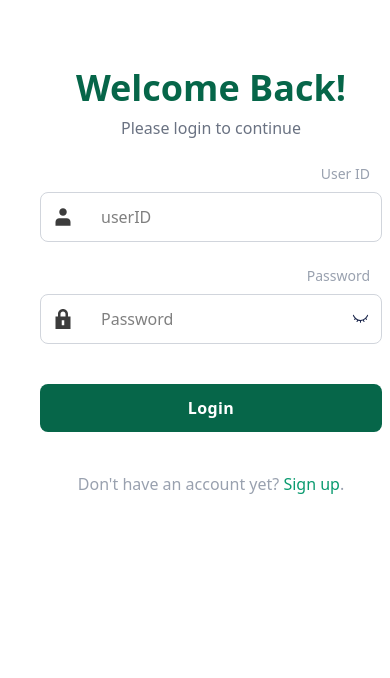
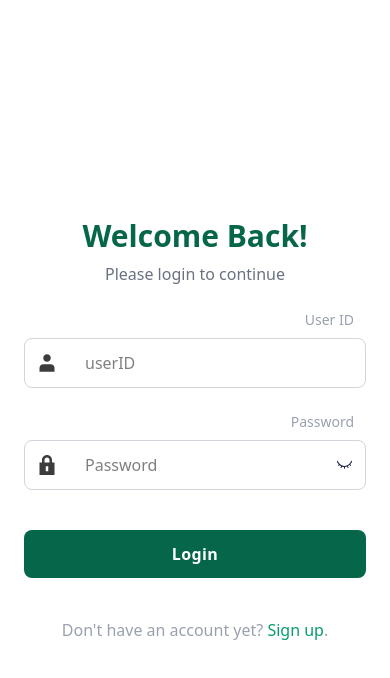
Before and after one commit to JOSEPH-Inalegwu/scholaris-app, a React (Vite) app: page / in a window 390 px wide. Shown: the top 678 px of the page. Built offline with nearby package versions, Linux system fonts and the light colour scheme.

Commit message:
Refactor authentication flow to use a unified AuthPage component; add switch functionality between Login and Signup forms

```diff
--- /dev/null
+++ b/src/Features/Auth/Pages/AuthPage.jsx
@@ -0,0 +1,55 @@
+import React, { useState } from 'react';
+import Login from './Login';
+import Signup from './Signup';  // Make sure Signup imports the updated SignupForm
+
+const AuthPage = () => {
+  const [isSignup, setIsSignup] = useState(false);
+
+  const handleSwitchForm = () => {
+    setIsSignup(!isSignup);
+  };
+
+  return (
+    <>
+      <div className="bg-white md:min-h-screen flex justify-center">
+        {/* Image Section */}
+        <div className="hidden bg-cover lg:block lg:w-2/4 h-screen">
+          <div className="relative flex items-center h-full px-20 overflow-hidden">
+            <div className="absolute inset-0 bg-[url('src/assets/images/pexels-kalmshoota-1184580.jpg')] bg-cover bg-center filter blur-sm" />
+            <div className="absolute inset-0 bg-[#027451] opacity-50" />
+            <div className="space-y-14 relative z-10">
+              <div className="max-w-2xl px-8 py-7 bg-white rounded-lg shadow-md dark:bg-[#066649]">
+                <div className="mt-2 space-y-3">
+                  <img src="src/assets/icons/graduation-cap.svg" alt="" className="w-15 h-15 mx-auto" />
+                  <h4 className="text-2xl font-bold text-gray-700 dark:text-white">Welcome to the Scholaris Portal</h4>
+                  <p className="text-gray-500 dark:text-gray-300 text-sm">
+                    Empowering students at <b>Nasarawa State University</b> to excel in their studies.
+                    Access a comprehensive collection of past questions to enhance your learning experience.
+                  </p>
+                </div>
+              </div>
+
+              <div className="max-w-2xl px-8 py-6 bg-white rounded-lg shadow-md dark:bg-[#066649]">
+                <div className="mt-2">
+                  <img src="src/assets/icons/quote-open-editor-svgrepo-com.svg" alt="" className="w-5 h-5 mx-auto text-white" />
+                  <h2 className="font-semibold italic text-center text-gray-700 dark:text-white">Practice, Progress, Succeed.</h2>
+                </div>
+              </div>
+            </div>
+          </div>
+        </div>
+
+        {/* Right Section - Login or Signup Form */}
+        <div className="w-full lg:w-2/4 flex items-center justify-center px-4">
+          {isSignup ? (
+            <Signup onSwitchToLogin={handleSwitchForm} />
+          ) : (
+            <Login onSwitchToSignup={handleSwitchForm} />
+          )}
+        </div>
+      </div>
+    </>
+  );
+};
+
+export default AuthPage;
--- a/src/Features/Auth/Pages/Login.jsx
+++ b/src/Features/Auth/Pages/Login.jsx
@@ -2,7 +2,7 @@ import React from 'react';
 import { useNavigate } from 'react-router-dom';
 import LoginForm from '../components/LoginForm';
 
-const Login = () => {
+const Login = ({ onSwitchToSignup }) => {
   const [userID, setUserID] = React.useState('');
   const [password, setPassword] = React.useState('');
   const [errors, setErrors] = React.useState({});
@@ -54,7 +54,8 @@ const Login = () => {
   };
 
   return (
-    <div>
+  <div className='w-full h-full flex items-center justify-center'>
+  <div className="w-full">
     <LoginForm
       userID={userID}
       password={password}
@@ -64,7 +65,9 @@ const Login = () => {
       errors={errors}
       shakeUserID={shakeUserID}
       shakePassword={shakePassword}
+      onSwitchToSignup={onSwitchToSignup}
     />
+  </div>
 </div>
   );
 };
--- a/src/Features/Auth/Pages/Signup.jsx
+++ b/src/Features/Auth/Pages/Signup.jsx
@@ -1,7 +1,7 @@
 import React, { useState } from 'react';
 import SignupForm from '../components/SignupForm';
 
-const Signup = () => {
+const Signup = ({ onSwitchToLogin }) => {
   const [step, setStep] = useState(1);
 
   // Form fields
@@ -83,6 +83,7 @@ const Signup = () => {
       passwordMatchError={passwordMatchError}
       termsError={termsError}
       handleSignup={handleSignup}
+      onSwitchToLogin={onSwitchToLogin}
     />
   );
 };
--- a/src/Features/Auth/components/LoginForm.jsx
+++ b/src/Features/Auth/components/LoginForm.jsx
@@ -1,8 +1,8 @@
 import React from 'react';
-import { Link } from 'react-router-dom';
 import PasswordInput from './PasswordInput';
 
 const LoginForm = ({
+  onSwitchToSignup,
   userID,
   password,
   onUserIDChange,
@@ -13,10 +13,10 @@ const LoginForm = ({
   shakePassword = false
 }) => {
   return (
-    <div className="flex items-center px-6 w-full py-12 md:py-0 mt-5 md:mt-0 mx-4 md:mx-auto lg:w-3/8">
+    <div className="h-screen container justify-center flex items-center px-2 md:px-8 w-full py-20 my-2 md:my-0 md:py-0">
       <div className="flex-1">
         <div className="text-center md:text-left">
-          <h3 className="mt-0 text-4xl md:text-4xl font-semibold md:font-bold text-[#066649]">Welcome Back!</h3>
+          <h3 className="mt-0 text-3xl md:text-4xl font-semibold md:font-bold text-[#066649]">Welcome Back!</h3>
           <p className='text-gray-500 mt-2'>Please login to continue</p>
         </div>
 
@@ -77,7 +77,14 @@ const LoginForm = ({
           </form>
 
           <p className="mt-10 font-medium text-center text-gray-400">
-            Don&#x27;t have an account yet? <Link to={'/signup'} className="text-[#0b9b70] focus:outline-none focus:underline hover:underline">Sign up</Link>.
+            Don&#x27;t have an account yet?{' '}
+            <button
+              type="button"
+              onClick={onSwitchToSignup}
+              className="text-[#0b9b70] focus:outline-none focus:underline hover:underline"
+            >
+              Sign up
+            </button>.
           </p>
         </div>
       </div>
--- a/src/Features/Auth/components/SignupForm.jsx
+++ b/src/Features/Auth/components/SignupForm.jsx
@@ -1,9 +1,7 @@
 import React, { useState } from 'react';
-import { useNavigate } from 'react-router-dom';
 import PasswordInput from './PasswordInput';
 
-
-const SignupForm = () => {
+const SignupForm = ({ onSwitchToLogin }) => {
   const [step, setStep] = useState(1);
   const [fullName, setFullName] = useState('');
   const [email, setEmail] = useState('');
@@ -16,7 +14,6 @@ const SignupForm = () => {
   const [loading, setLoading] = useState(false);
   const [success, setSuccess] = useState(false);
 
-  const navigate = useNavigate();
   const isStep1Valid = fullName && email && studentID;
 
   const handleSignup = async (e) => {
@@ -39,15 +36,20 @@ const SignupForm = () => {
     setErrors({});
     setLoading(true);
 
+    // Simulate async signup process
     setTimeout(() => {
       setLoading(false);
       setSuccess(true);
-      setTimeout(() => navigate('/'), 1500);
-    }, 400);
+      // After success, switch to login form
+      setTimeout(() => {
+        setSuccess(false);
+        onSwitchToLogin();
+      }, 1500);
+    }, 1000);
   };
 
   return (
-    <div className="h-screen container justify-center flex items-center px-6 w-full py-12 md:py-0 mt-5 md:mt-0 mx-4 md:mx-auto lg:w-3/8">
+    <div className="h-screen container justify-center flex items-center px-2 md:px-8 w-full py-20 my-2 md:my-0 md:py-0">
       <div className="w-full max-w-lg">
         {success ? (
           <div className="text-center">
@@ -75,11 +77,13 @@ const SignupForm = () => {
                   </button>
                   <p className="text-sm text-center mt-4 text-gray-600">
                     Already have an account?{' '}
-                    <a href="/"
+                    <button
+                      onClick={onSwitchToLogin}
+                      type="button"
                       className="text-[#0b9b70] hover:underline focus:outline-none"
                     >
                       Login
-                    </a>
+                    </button>
                   </p>
                 </>
               )}
@@ -135,7 +139,13 @@ const SignupForm = () => {
 
                   <p className="text-sm text-center mt-4 text-gray-600">
                     Already have an account?{' '}
-                    <button onClick={() => navigate('/')} type="button" className="text-[#0b9b70] hover:underline focus:outline-none">Login</button>
+                    <button
+                      onClick={onSwitchToLogin}
+                      type="button"
+                      className="text-[#0b9b70] hover:underline focus:outline-none"
+                    >
+                      Login
+                    </button>
                   </p>
                 </>
               )}
--- a/src/main.jsx
+++ b/src/main.jsx
@@ -3,6 +3,7 @@ import { createRoot } from 'react-dom/client'
 import './index.css'
 
 import Layout from '../Layout'
+import AuthPage from './Features/Auth/Pages/AuthPage'
 import Dashboard from './Pages/Dashboard'
 import Home from './Pages/Home'
 import Login from './Features/Auth/Pages/Login'
@@ -12,7 +13,7 @@ import Signup from './Features/Auth/Pages/Signup'
 import { createBrowserRouter, RouterProvider } from 'react-router-dom'
 
 const router = createBrowserRouter([
-  { path: '/', element: <Login /> },
+  { path: '/', element: <AuthPage /> },
   { path: 'signup', element: <Signup /> },
 
   {
```
Lines whose indentation alone changed are shown as unchanged.
